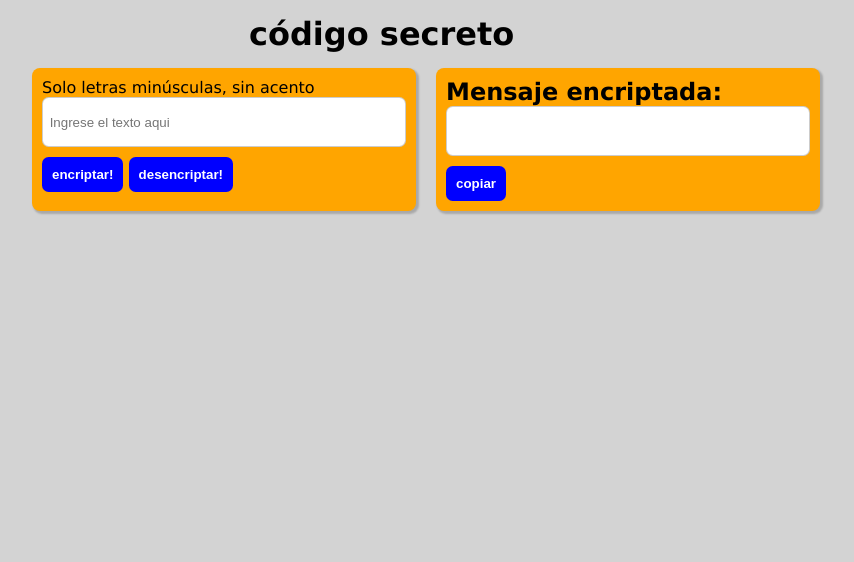
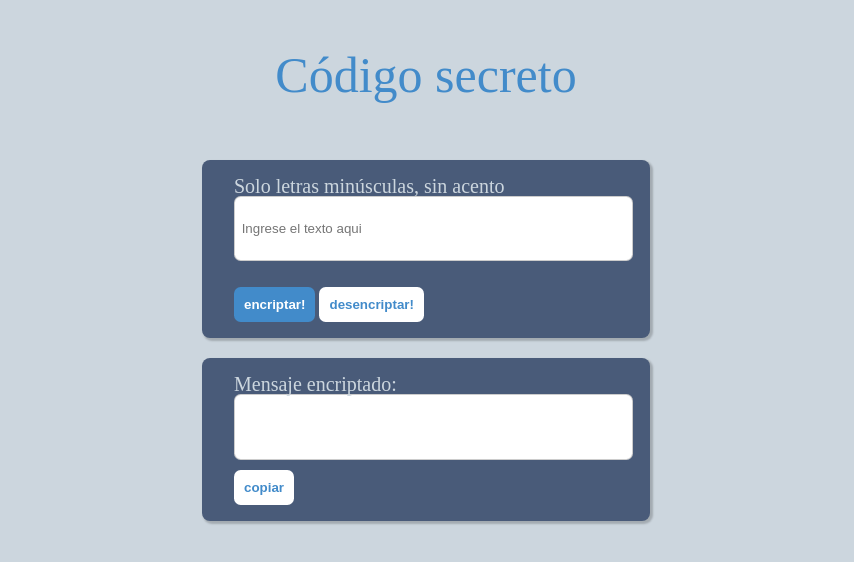
Before and after one commit to GuillermoTritto/alura-challenge, a plain HTML site: page index.html in a window 1280 px wide. Shown: the whole page, without its empty margins (214-1068 px from the left). Drawn offline with Linux system fonts and the light colour scheme.

Commit message:
Modificacion final de los estilos de css

```diff
--- a/index.html
+++ b/index.html
@@ -1,29 +1,33 @@
 <!DOCTYPE html>
-<html lang="pt-br">
+<html lang="es">
 <head>
   <meta charset="UTF-8">
   <meta http-equiv="X-UA-Compatible" content="IE=edge">
   <meta name="viewport" content="width=device-width, initial-scale=1.0">
   <title>Document</title>
   <link rel="stylesheet" href="style.css">
+  <link rel="stylesheet" href="reset.css">
 </head>
 <body>
-  <h1 class="titulo">código secreto</h1>
+
+  <h1 class="titulo">Código secreto</h1>
 
   <main class="main">
     <section class="form box">
       <form action="">
         <label for="input-texto">Solo letras minúsculas, sin acento</label>
         <input class="text-input" type="text" name="input-texto" id="input-texto" placeholder="Ingrese el texto aqui">
-        <input class="btn" type="submit" value="encriptar!" id="btn-encriptar">
-        <input class="btn" type="submit" value="desencriptar!" id="btn-desencriptar">
+                    <span id="error-caracter" class="invisible">Introdujo un caracter invalido!</span>
+        <br>
+        <input class="btnEncriptar" type="submit" value="encriptar!" id="btn-encriptar">
+        <input class="btnDesencriptar" type="submit" value="desencriptar!" id="btn-desencriptar">
       </form>
     </section>
 
     <section class="msg box">
-      <h2 id="">Mensaje encriptada:</h2>
+      <h2 id="" class="mensajeEncriptado">Mensaje encriptado:</h2>
       <input class="text-input" type="text" id="msg"></input>
-      <input class="btn" type="submit" value="copiar" id="btn-copy">
+      <input class="btnCopiar" type="submit" value="copiar" id="btn-copy">
     </section>
   </main>
 
--- /dev/null
+++ b/reset.css
@@ -0,0 +1,48 @@
+/* http://meyerweb.com/eric/tools/css/reset/
+   v2.0 | 20110126
+   License: none (public domain)
+*/
+
+html, body, div, span, applet, object, iframe,
+h1, h2, h3, h4, h5, h6, p, blockquote, pre,
+a, abbr, acronym, address, big, cite, code,
+del, dfn, em, img, ins, kbd, q, s, samp,
+small, strike, strong, sub, sup, tt, var,
+b, u, i, center,
+dl, dt, dd, ol, ul, li,
+fieldset, form, label, legend,
+table, caption, tbody, tfoot, thead, tr, th, td,
+article, aside, canvas, details, embed,
+figure, figcaption, footer, header, hgroup,
+menu, nav, output, ruby, section, summary,
+time, mark, audio, video {
+	margin: 0;
+	padding: 0;
+	border: 0;
+	font-size: 100%;
+	font: inherit;
+	vertical-align: baseline;
+}
+/* HTML5 display-role reset for older browsers */
+article, aside, details, figcaption, figure,
+footer, header, hgroup, menu, nav, section {
+	display: block;
+}
+body {
+	line-height: 1;
+}
+ol, ul {
+	list-style: none;
+}
+blockquote, q {
+	quotes: none;
+}
+blockquote:before, blockquote:after,
+q:before, q:after {
+	content: '';
+	content: none;
+}
+table {
+	border-collapse: collapse;
+	border-spacing: 0;
+}
--- a/script.js
+++ b/script.js
@@ -1,14 +1,40 @@
 var campoTexto = document.querySelector("#input-texto");
 var encriptar = document.querySelector("#btn-encriptar");
 var desencriptar = document.querySelector("#btn-desencriptar");
+var caracterErrado = document.querySelector("#error-caracter");
 var resultado = document.querySelector("#msg");
 var btnCopiar = document.querySelector("#btn-copy");
+var caracteresAdmitidos = "qwertyuiopasd fghjklñzxcvbnm,;.:!";
+
+campoTexto.addEventListener("input", function(){
+    var entrada = this.value;
+    if (cadenaValida(entrada)) {
+        btnEncriptar.disabled = false;
+        btnDesencriptar.disabled = false;
+      caracterErrado.classList.add("invisible");
+    } else {
+        btnEncriptar.disabled = true;
+        btnDesencriptar.disabled = true;
+      caracterErrado.classList.remove("invisible");
+    }
+});
+
+function cadenaValida(inputString){
+  var validString = true;
+  for(var x=0; x<inputString.length; x++){
+      if (!caracteresAdmitidos.includes(inputString[x])) {
+        validString = false;
+      }
+    }
+  return validString;
+  }
+
+
 
 encriptar.addEventListener("click", function(event)
 {
     event.preventDefault();
     var mensajeEncriptado = encriptarMensaje(campoTexto.value);
-    console.log(mensajeEncriptado);
     resultado.value = mensajeEncriptado;
 });
 
@@ -76,6 +102,9 @@ function copiar (texto)
 
 }
 
+
+
+
 /* Reglas de encriptación:
 "e" es convertido para "enter"
 "i" es convertido para "imes"
--- a/style.css
+++ b/style.css
@@ -1,47 +1,45 @@
-* {
-  margin: 0;
-  padding: 0;
-  box-sizing: border-box;
+
+
+body {
+  background-color: #ccd6de;
+  font-family: Verdana, Geneva, Tahoma, sans-serif;
 }
 
-body {
-  background-color: lightgray;
-  font-family: Verdana, Geneva, Tahoma, sans-serif;
-}
 
 .main {
   width: 80vw;
   margin: auto;
   display: flex;
+  flex-direction: column;
   justify-content: center;
+  align-items: center;
 }
 
 .titulo {
-  padding: 15px;
-  width: 30vw;
+  padding: 1em;
   margin: auto;
-
+  font-size: 50px;
+  text-align: center;
+  color: #428bca;
 }
 
 .box {
-  padding: 10px;
-  margin: 0 10px 0 10px;
+  padding: 1em 2em;
+  margin:  10px 0 10px;
   box-shadow: 2px 2px 2px 1px rgba(0, 0, 0, 0.2);
-  background-color: orange;
+  background-color: #495b79;
   border-radius: 0.5em;
   width: 30vw;
   height: auto;
 }
 
-.btn {
-  border: 0;
-  color: white;
-  font-weight: bold;
-  background-color: blue;
-  padding: 10px;
-  margin-top: 10px;
-  border-radius: 0.5em;
+main label
+{
+  color: #ccd6de;
+  font-size: 20px;
 }
+
+
 
 .text-input {
   border-radius: 0.5em;
@@ -51,3 +49,50 @@ body {
   width: 100%;
   height: 50px;
 }
+
+.btnEncriptar {
+  border: 2px;
+  color: white;
+  font-weight: bold;
+  background-color:#428bca;
+  padding: 10px;
+  margin-top: 10px;
+  border-radius: 0.5em;
+}
+
+.btnDesencriptar
+{
+  border: 2px;
+  color: #428bca;
+  font-weight: bold;
+  background-color: white;
+  padding: 10px;
+  margin-top: 10px;
+  border-radius: 0.5em;
+
+}
+
+.mensajeEncriptado
+{
+  color: #ccd6de;
+  font-size: 20px;
+}
+
+.btnCopiar
+{
+  border: 2px;
+  color: #428bca;
+  font-weight: bold;
+  background-color: white;
+  padding: 10px;
+  margin-top: 10px;
+  border-radius: 0.5em;
+}
+
+.invisible{
+	display:none;
+}
+
+#error-caracter{
+	color:red
+}
```
